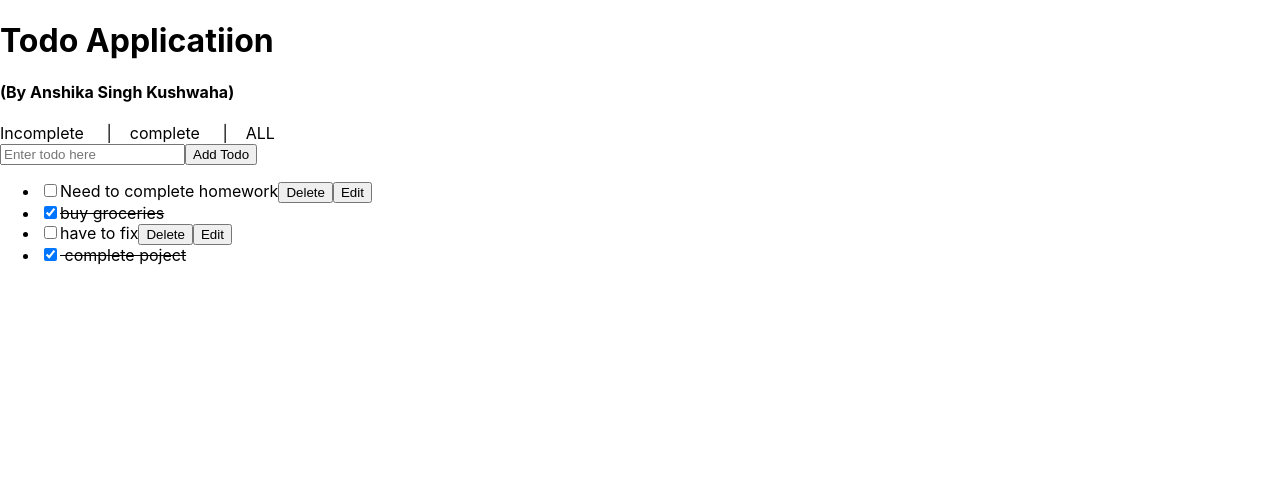
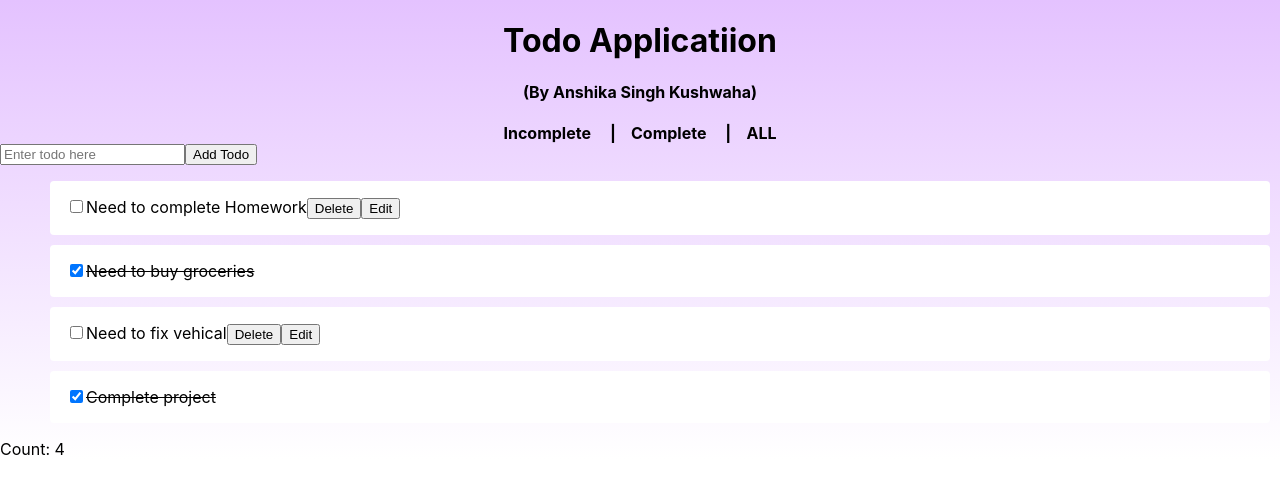
Before and after one commit to ANSHIKA-SINGH-KUSHWAHA/todo-react-app, a React (Create React App) app: page / in a window 1280 px wide. Both pictures are taken after a click on the label "ALL". Shown: the top 494 px of the page. Built offline with nearby package versions, Linux system fonts and the light colour scheme.

Commit message:
added count for todos and styling

```diff
--- a/src/App.css
+++ b/src/App.css
@@ -1,38 +1,37 @@
-.App {
-  text-align: center;
+body
+{
+  background: linear-gradient(180deg, #E4C2FF, #FFFFFF);
+  background-repeat: no-repeat;
 }
 
-.App-logo {
-  height: 40vmin;
-  pointer-events: none;
+.heading
+{
+text-align: center;
 }
 
-@media (prefers-reduced-motion: no-preference) {
-  .App-logo {
-    animation: App-logo-spin infinite 20s linear;
-  }
+.subHeading
+{
+ text-align: center;
+ font-style: normal;
 }
 
-.App-header {
-  background-color: #282c34;
-  min-height: 100vh;
-  display: flex;
-  flex-direction: column;
-  align-items: center;
-  justify-content: center;
-  font-size: calc(10px + 2vmin);
-  color: white;
+.listStyle
+{
+  list-style-type: none;
 }
 
-.App-link {
-  color: #61dafb;
+.filterContainer
+{
+ text-align: center;
+ font-weight: bold;
+ text-size: large;
 }
 
-@keyframes App-logo-spin {
-  from {
-    transform: rotate(0deg);
-  }
-  to {
-    transform: rotate(360deg);
-  }
+.listItemStyle
+{
+background-color: #FFFFFF;
+border-radius: 4px;
+padding: 16px;
+margin: 10px;
+box-shadow: 5px 5px a1;
 }
--- a/src/App.js
+++ b/src/App.js
@@ -1,211 +1,3 @@
-// import logo from './logo.svg';
-// import './App.css';
-// import { useState } from 'react';
-
-
-// var count = 0
-// const COMPLETED = "COMPLETED"
-// const InCOMPLETED = "INCOMPLETED"
-// const ALL = "ALL"
-// function App()
-// {
-//   const [editingFlag, setEditingFlag] = useState(-1)
-//   const [Filter, setFilter] = useState
-//   const [todoList, setTodoList] = useState([
-//     {
-//     id: count++,
-//     todo: "Need to complete Homework",
-//     completed: false
-//     },
-//     {
-//       id: count++,
-//       todo:  "Need to buy groceries",
-//       completed: false
-//       },
-//       {
-//         id: count++,
-//         todo: "Need to fix vehical",
-//         completed:false
-//         },
-//         {
-//           id: count++,
-//           todo: "Complete project",
-//           completed: false
-//           }
-
-//   ])
-
-//   const addTodo = () =>
-//   {
-//     // console.log("Add Todo");
-//     // console.log("Text readed: ", document.getElementById("input").value);
-//     // todoList.push(document.getElementById("input").value)
-
-//     // console.log("todoList: ", todoList);
-//     const text = document.getElementById("input").value
-//     const todoObject = {
-//       id: count++,
-//       todo: text,
-//       completed: false
-//     }
-//     setTodoList([...todoList, todoObject])
-//   }
-//   const deleteTodo = (id) =>
-//   {
-//     console.log("deletTodo: ", id);
-//     var tempTodoList = todoList.filter(iterator =>
-//     {
-//       return id != iterator.id
-//       // if(id === iterator.id)
-//       // {
-//       //   return false
-//       // }
-//       // else
-//       // {
-//       //   return true
-//       // }
-//     })
-//     setTodoList([...tempTodoList])
-//   }
-// const completedTodo =(id) =>
-// {
-//   console.log("completedTodo:, ", id);
-
-//     var tempTodoList = todoList.map(iterator =>
-//       {
-//         if(id === iterator.id)
-//         {
-//           iterator.completed = !iterator.completed
-//           return iterator
-//         }
-//         else
-//         {
-//           return iterator
-//         }
-//       }
-
-//   )
-//   setTodoList([...tempTodoList])
-// }
-
-
-// const editTodo = (id) =>
-// {
-//   console.log("editTodo: ", id);
-//   setEditingFlag(id)
-// }
-
-//   const saveEditedTodo = () =>
-// {
-//   console.log("saveEditedTodo: ");
-//   const updatedTodoText = document.getElementById("editingTodo").value
-//   console.log("updateTodoText: ", updatedTodoText);
-//   var tempTodoList = todoList.map(iterator =>
-//   {
-//     if(editingFlag == iterator.id)
-//     {
-//       iterator.todo = updatedTodoText
-//       return iterator
-//     }
-//     else
-//     {
-//       return iterator
-//     }
-
-
-//   })
-
-//     setTodoList(tempTodoList)
-//     setEditingFlag(-1)
-
-// }
-
-//   return (
-//     <div>
-//       <h1>Todo Applicatiion</h1>
-//       <h4>(By Anshika Singh Kushwaha)</h4>
-
-//       <input type="text" id='input' placeholder='Enter todo here'/>
-//       <button onClick={addTodo}>Add Todo</button>
-
-//        <div>
-//         <ul>
-//           {
-//           todoList.map(iterator =>
-//            {
-//               switch(filter)
-//               {
-//                 case InCOMPLETED:
-//                   {
-//                     return <li key={iterator.id}>
-//                     {iterator.completed == true ?
-//                     <>
-//                       <input type='checkbox' onChange={()=>completedTodo(iterator.id)} checked/>
-//                       <s>{iterator.todo}</s>
-//                     </> :
-//                     <>
-//                       {
-//                         editingFlag === iterator.id ?
-//                       <>
-//                         <input type='checkbox' onChange={()=>completedTodo(iterator.id)}/>
-//                         <input type='text' id="editingTodo" defaultValue={iterator.todo}/>
-//                         <button onClick={()=>deleteTodo(iterator.id)}>Delete</button>
-//                         <button onClick={saveEditedTodo}>Save</button>
-//                       </> :
-//                       <>
-//                         <input type='checkbox' onChange={()=>completedTodo(iterator.id)}/>
-//                         {iterator.todo}
-//                         <button onClick={()=>deleteTodo(iterator.id)}>Delete</button>
-//                         <button onClick={()=>editTodo(iterator.id)}>Edit</button>
-//                       </>}
-//             </>
-//             }
-//            </li>
-//                   }
-//                 case COMPLETED:
-//                   {
-//                     return <li key={iterator.id}>
-//                     {iterator.completed == true ?
-//                     <>
-//                       <input type='checkbox' onChange={()=>completedTodo(iterator.id)} checked/>
-//                       <s>{iterator.todo}</s>
-//                     </> :
-//                     <>
-//                       {
-//                         editingFlag === iterator.id ?
-//                       <>
-//                         <input type='checkbox' onChange={()=>completedTodo(iterator.id)}/>
-//                         <input type='text' id="editingTodo" defaultValue={iterator.todo}/>
-//                         <button onClick={()=>deleteTodo(iterator.id)}>Delete</button>
-//                         <button onClick={saveEditedTodo}>Save</button>
-//                       </> :
-//                       <>
-//                         <input type='checkbox' onChange={()=>completedTodo(iterator.id)}/>
-//                         {iterator.todo}
-//                         <button onClick={()=>deleteTodo(iterator.id)}>Delete</button>
-//                         <button onClick={()=>editTodo(iterator.id)}>Edit</button>
-//                       </>}
-//             </>
-//             }
-//            </li>
-//                   }
-//                 case ALL:
-//                 default:
-//               }
-//             //  console.log("iterator", iterator);
-
-//            })
-//            }
-//         </ul>
-//        </div>
-
-//     </div>
-//   );
-// }
-
-// export default App;
-
-
 import logo from './logo.svg';
 import './App.css';
 import { useState } from 'react';
@@ -215,6 +7,7 @@ var count = 0
 const COMPLETED = "COMPLETED"
 const INCOMPLETED = "INCOMPLETED"
 const ALL = "ALL"
+var countOfTodos = 0
 
 function App()
 {
@@ -223,22 +16,22 @@ function App()
   const [todoList, setTodoList] = useState([
     {
     id: count++,
-    todo: "Need to complete homework",
+    todo: "Need to complete Homework",
     completed: false
     },
     {
       id: count++,
-      todo: "buy groceries",
+      todo:  "Need to buy groceries",
       completed: true
       },
       {
         id: count++,
-        todo: "have to fix",
+        todo: "Need to fix vehical",
         completed:false
         },
         {
           id: count++,
-          todo: " complete poject",
+          todo: "Complete project",
           completed: true
           }
 
@@ -347,15 +140,16 @@ const editTodo = (id) =>
   }
 }
 
+
   return (
     <div>
-      <h1>Todo Applicatiion</h1>
-      <h4>(By Anshika Singh Kushwaha)</h4>
+       <h1 className='heading'>Todo Applicatiion</h1>
+       <h4 className='subHeading'>(By Anshika Singh Kushwaha)</h4>
 
 
-      <div>
+      <div className='filterContainer'>
         <label onClick={()=>filterTodo(INCOMPLETED)}>Incomplete</label>&nbsp;&nbsp;&nbsp;&nbsp; |&nbsp;&nbsp;&nbsp;&nbsp;
-        <label onClick={()=>filterTodo(COMPLETED)}>complete</label>&nbsp;&nbsp;&nbsp;&nbsp; |&nbsp;&nbsp;&nbsp;&nbsp;
+        <label onClick={()=>filterTodo(COMPLETED)}>Complete</label>&nbsp;&nbsp;&nbsp;&nbsp; |&nbsp;&nbsp;&nbsp;&nbsp;
         <label onClick={()=>filterTodo(ALL)}>ALL</label>
       </div>
 
@@ -363,18 +157,22 @@ const editTodo = (id) =>
       <button onClick={addTodo}>Add Todo</button>
 
        <div>
-        <ul>
+        <ul className='listStyle'>
           {
+
           todoList.map(iterator =>
            {
 
+            if(todoList[0].id === iterator.id)
+            countOfTodos = 0
             switch(filter)
             {
               case INCOMPLETED:
                 {
                   if(!iterator.completed)
                   {
-                    return <li key={iterator.id}>
+                    countOfTodos += 1
+                    return <li key={iterator.id} className='listItemStyle'>
                       {iterator.completed == true ?
                       <>
                         <input type='checkbox' onChange={()=>completedTodo(iterator.id)} checked/>
@@ -405,7 +203,8 @@ const editTodo = (id) =>
                 {
                   if(iterator.completed)
                   {
-                    return <li key={iterator.id}>
+                    countOfTodos += 1
+                    return <li key={iterator.id} className='listItemStyle'>
                       {iterator.completed == true ?
                       <>
                         <input type='checkbox' onChange={()=>completedTodo(iterator.id)} checked/>
@@ -433,7 +232,8 @@ const editTodo = (id) =>
                 }
               case ALL:
                 {
-                  return <li key={iterator.id}>
+                  countOfTodos += 1
+                  return <li key={iterator.id} className='listItemStyle'>
                       {iterator.completed == true ?
                       <>
                         <input type='checkbox' onChange={()=>completedTodo(iterator.id)} checked/>
@@ -467,6 +267,9 @@ const editTodo = (id) =>
            }
         </ul>
        </div>
+            <div>
+              Count: {countOfTodos}
+            </div>
 
     </div>
   );
```
